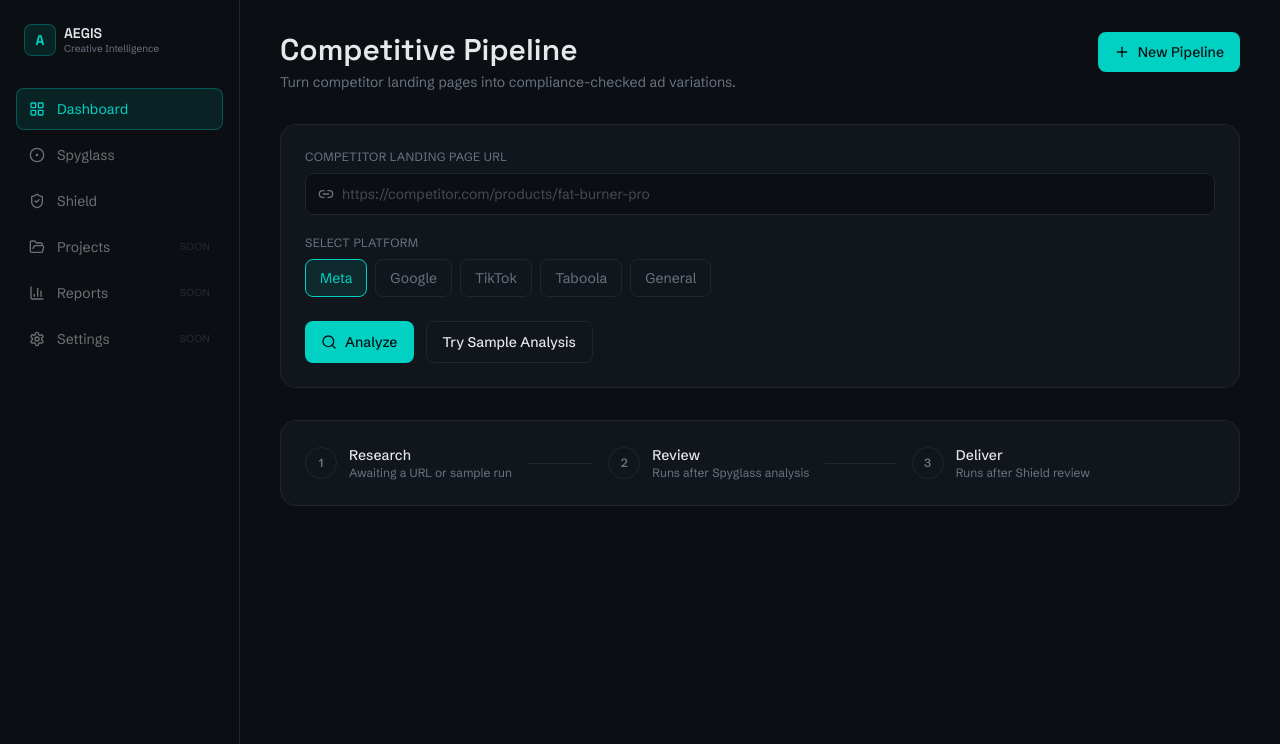
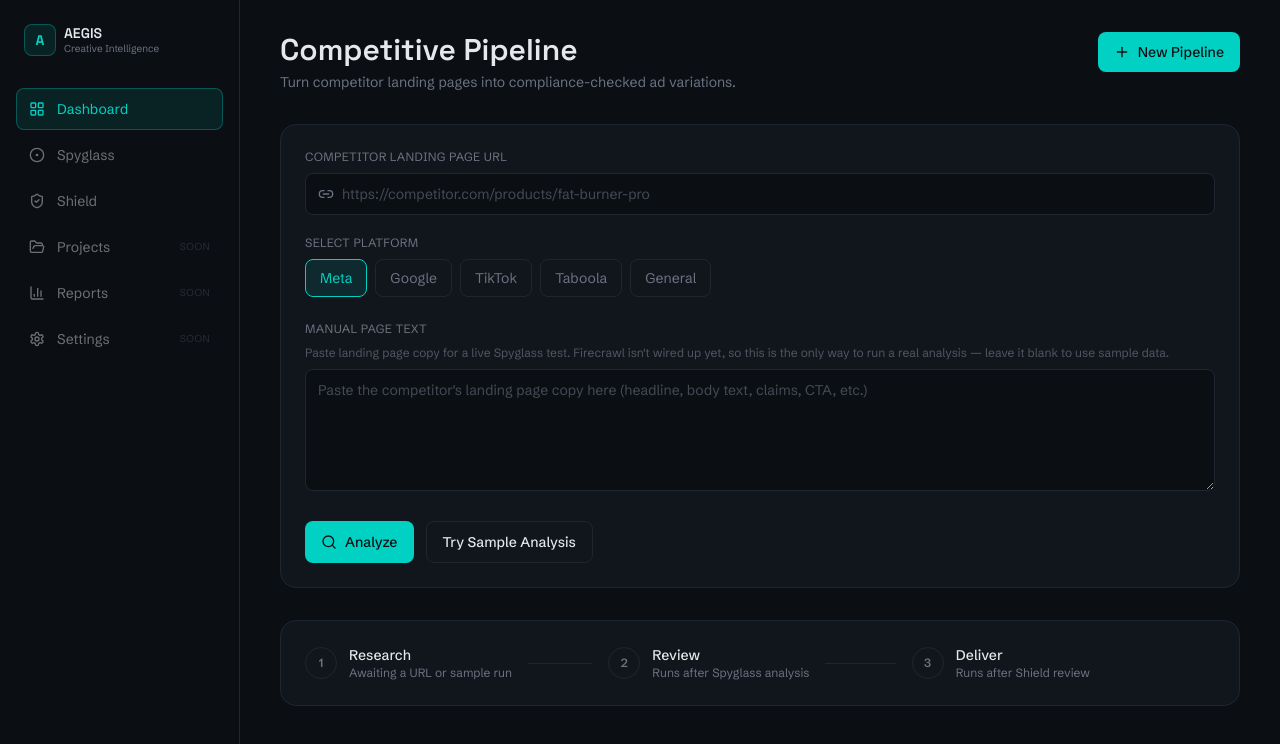
Before and after one commit to alwaysready4moore/aegis, a Next.js app: page / in a window 1280 px wide. Shown: the top 744 px of the page. Built offline with nearby package versions, Linux system fonts and the light colour scheme.

Commit message:
Wire dashboard to live Spyglass analysis

```diff
--- a/src/app/page.tsx
+++ b/src/app/page.tsx
@@ -14,19 +14,33 @@ import type { AegisAnalysisResult, Platform, SectionId } from "@/lib/types";
 export default function DashboardPage() {
   const [url, setUrl] = useState("");
   const [platform, setPlatform] = useState<Platform>("meta");
+  const [pageText, setPageText] = useState("");
   const [result, setResult] = useState<AegisAnalysisResult | null>(null);
   const [isLoading, setIsLoading] = useState(false);
   const [error, setError] = useState<string | null>(null);
   const [activeSection, setActiveSection] = useState<SectionId>("dashboard");
 
-  // Stage 1: both buttons hit the same stub route and get back the hardcoded
-  // sample fixture. The URL and platform fields are captured but not yet sent
-  // anywhere meaningful — that wiring happens once Firecrawl/Gemini land.
-  async function runAnalysis() {
+  // useLiveData=true (Analyze button): sends sourceUrl/platform/pageText to
+  // the route. If pageText is blank, the route itself falls back to sample
+  // data — that logic already lives server-side, so we don't duplicate it
+  // here.
+  //
+  // useLiveData=false (Try Sample Analysis button): sends no body at all,
+  // which guarantees the sample fixture comes back regardless of whatever
+  // is currently typed into the URL/platform/page text fields.
+  async function runAnalysis(useLiveData: boolean) {
     setIsLoading(true);
     setError(null);
     try {
-      const res = await fetch("/api/analyze", { method: "POST" });
+      const res = await fetch("/api/analyze", {
+        method: "POST",
+        ...(useLiveData
+          ? {
+              headers: { "Content-Type": "application/json" },
+              body: JSON.stringify({ sourceUrl: url, platform, pageText }),
+            }
+          : {}),
+      });
       if (!res.ok) throw new Error("Analysis failed. Please try again.");
       const data: AegisAnalysisResult = await res.json();
       setResult(data);
@@ -52,6 +66,7 @@ export default function DashboardPage() {
   function handleNewPipeline() {
     setUrl("");
     setPlatform("general");
+    setPageText("");
     setResult(null);
     setError(null);
     setActiveSection("dashboard");
@@ -75,8 +90,11 @@ export default function DashboardPage() {
             onUrlChange={setUrl}
             platform={platform}
             onPlatformChange={setPlatform}
-            onAnalyze={runAnalysis}
-            onTrySample={runAnalysis}
+            pageText={pageText}
+            onPageTextChange={setPageText}
+            onAnalyze={() => runAnalysis(true)}
+            onTrySample={() => runAnalysis(false)}
+            isLoading={isLoading}
           />
         </div>
 
@@ -86,6 +104,15 @@ export default function DashboardPage() {
 
         {error && (
           <p className="font-body text-sm text-risk-high mb-8">{error}</p>
+        )}
+
+        {result?.meta?.usedFallback && (
+          <div className="mb-8 rounded-lg border border-aegis-gray/30 bg-aegis-gray/10 px-4 py-3">
+            <p className="font-body text-sm text-aegis-silver">
+              Aegis used sample fallback
+              {result.meta.fallbackReason ? `: ${result.meta.fallbackReason}` : "."}
+            </p>
+          </div>
         )}
 
         {result && (
--- a/src/components/dashboard/InputCard.tsx
+++ b/src/components/dashboard/InputCard.tsx
@@ -13,8 +13,11 @@ interface InputCardProps {
   onUrlChange: (value: string) => void;
   platform: Platform;
   onPlatformChange: (value: Platform) => void;
+  pageText: string;
+  onPageTextChange: (value: string) => void;
   onAnalyze: () => void;
   onTrySample: () => void;
+  isLoading: boolean;
 }
 
 export function InputCard({
@@ -22,8 +25,11 @@ export function InputCard({
   onUrlChange,
   platform,
   onPlatformChange,
+  pageText,
+  onPageTextChange,
   onAnalyze,
   onTrySample,
+  isLoading,
 }: InputCardProps) {
   return (
     <Card className="mb-8">
@@ -62,12 +68,31 @@ export function InputCard({
         ))}
       </div>
 
+      <label
+        htmlFor="manual-page-text"
+        className="font-body text-xs uppercase tracking-wide text-aegis-gray mb-2 block"
+      >
+        Manual Page Text
+      </label>
+      <p className="font-body text-xs text-aegis-gray/70 mb-2">
+        Paste landing page copy for a live Spyglass test. Firecrawl isn&apos;t wired up yet, so
+        this is the only way to run a real analysis — leave it blank to use sample data.
+      </p>
+      <textarea
+        id="manual-page-text"
+        value={pageText}
+        onChange={(e) => onPageTextChange(e.target.value)}
+        placeholder="Paste the competitor's landing page copy here (headline, body text, claims, CTA, etc.)"
+        rows={5}
+        className="w-full rounded-lg border border-aegis-border bg-aegis-black px-3 py-2.5 mb-6 font-body text-sm text-aegis-silver placeholder:text-aegis-gray/60 focus:outline-none focus:border-aegis-teal resize-y"
+      />
+
       <div className="flex flex-wrap gap-3">
-        <Button variant="primary" onClick={onAnalyze}>
+        <Button variant="primary" onClick={onAnalyze} disabled={isLoading}>
           <Search size={16} />
-          Analyze
+          {isLoading ? "Analyzing…" : "Analyze"}
         </Button>
-        <Button variant="secondary" onClick={onTrySample}>
+        <Button variant="secondary" onClick={onTrySample} disabled={isLoading}>
           Try Sample Analysis
         </Button>
       </div>
```
